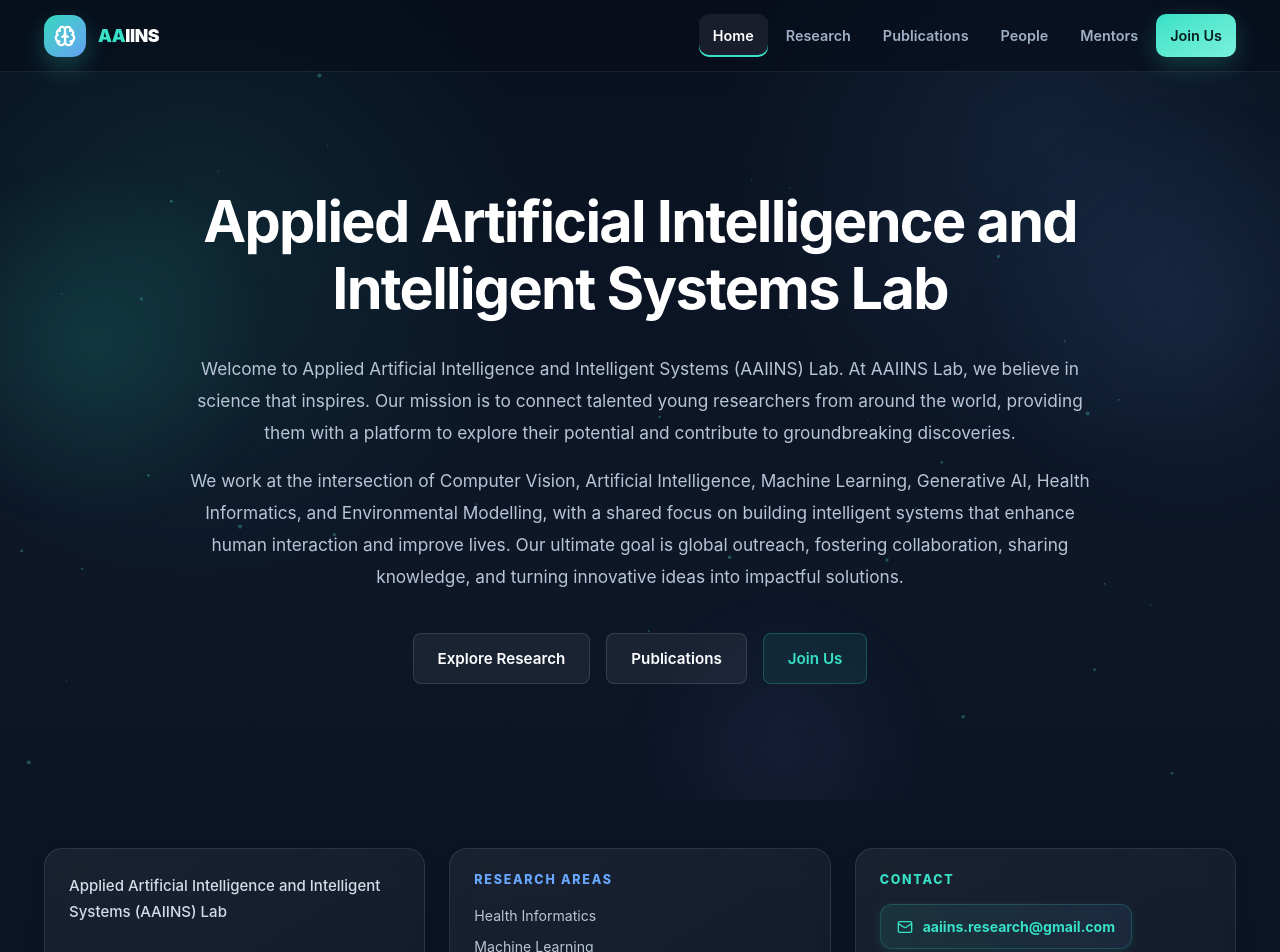
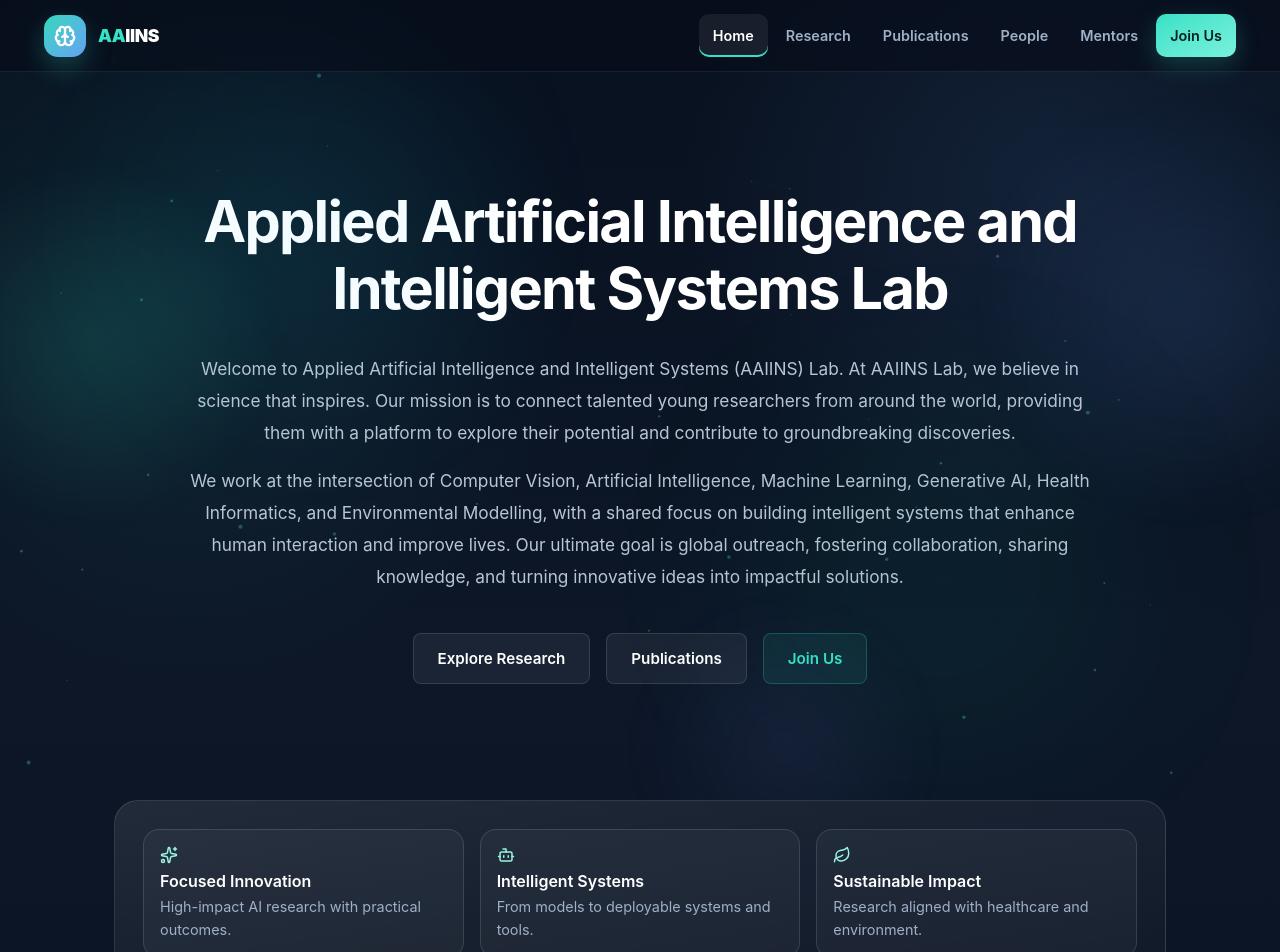
Before and after one commit to Abdu11ahMamun/aaiins, a React (Vite) app: page / in a window 1280 px wide. Shown: the top 952 px of the page. Built offline with nearby package versions, Linux system fonts and the light colour scheme.

Commit message:
feat: enhance Home and Mentors pages with new animations and interactive elements

```diff
--- a/src/pages/Home.jsx
+++ b/src/pages/Home.jsx
@@ -1,9 +1,23 @@
 import { Link } from 'react-router-dom';
 import { motion } from 'framer-motion';
+import { Sparkles, Bot, Leaf } from 'lucide-react';
 
 function Home() {
   return (
     <div className="relative z-[1] pt-[72px] min-h-screen">
+      <div className="pointer-events-none fixed inset-0 overflow-hidden opacity-35">
+        <motion.div
+          animate={{ x: [0, 80, 0], y: [0, -40, 0], scale: [1, 1.08, 1] }}
+          transition={{ duration: 16, repeat: Infinity, ease: 'easeInOut' }}
+          className="absolute left-[8%] top-[15%] h-[280px] w-[280px] rounded-full bg-sky-400/20 blur-[90px]"
+        />
+        <motion.div
+          animate={{ x: [0, -70, 0], y: [0, 50, 0], scale: [1, 1.1, 1] }}
+          transition={{ duration: 18, repeat: Infinity, ease: 'easeInOut' }}
+          className="absolute bottom-[12%] right-[10%] h-[320px] w-[320px] rounded-full bg-emerald-400/20 blur-[100px]"
+        />
+      </div>
+
       {/* Hero Section */}
       <section className="min-h-[calc(100vh-72px)] flex items-center py-20 px-0">
         <div className="max-w-[1100px] mx-auto px-6 w-full">
@@ -39,6 +53,39 @@ function Home() {
         </div>
       </section>
 
+      <section className="relative pb-24">
+        <div className="max-w-[1100px] mx-auto px-6">
+          <motion.div
+            initial={{ opacity: 0, y: 18 }}
+            whileInView={{ opacity: 1, y: 0 }}
+            viewport={{ once: true }}
+            className="rounded-[24px] border border-white/[0.12] bg-gradient-to-br from-white/[0.09] via-white/[0.05] to-white/[0.02] p-6 md:p-7"
+          >
+            <div className="grid grid-cols-1 md:grid-cols-3 gap-4">
+              {[
+                { icon: Sparkles, title: 'Focused Innovation', text: 'High-impact AI research with practical outcomes.' },
+                { icon: Bot, title: 'Intelligent Systems', text: 'From models to deployable systems and tools.' },
+                { icon: Leaf, title: 'Sustainable Impact', text: 'Research aligned with healthcare and environment.' },
+              ].map((item, i) => (
+                <motion.div
+                  key={item.title}
+                  initial={{ opacity: 0, y: 16 }}
+                  whileInView={{ opacity: 1, y: 0 }}
+                  viewport={{ once: true }}
+                  transition={{ duration: 0.45, delay: i * 0.08 }}
+                  whileHover={{ y: -3 }}
+                  className="rounded-[16px] border border-white/[0.12] bg-white/[0.04] p-4"
+                >
+                  <item.icon size={18} className="text-[#99f6e4] mb-2" />
+                  <h3 className="text-white font-semibold mb-1">{item.title}</h3>
+                  <p className="text-[#9fb0c7] text-[0.9rem] leading-[1.6]">{item.text}</p>
+                </motion.div>
+              ))}
+            </div>
+          </motion.div>
+        </div>
+      </section>
+
     </div>
   );
 }
--- a/src/pages/Mentors.jsx
+++ b/src/pages/Mentors.jsx
@@ -84,17 +84,17 @@ function Mentors() {
         <div className="absolute inset-0 translate-y-[4px] rounded-[26px] bg-black/25 blur-[2px]" />
         <motion.div
           animate={{
-            opacity: isHovered ? 1 : 0,
-            backgroundPosition: isHovered ? ['0% 50%', '100% 50%', '0% 50%'] : '0% 50%',
+            borderColor: isHovered
+              ? ['rgba(56,189,248,0.95)', 'rgba(167,139,250,0.95)', 'rgba(52,211,153,0.95)', 'rgba(56,189,248,0.95)']
+              : 'rgba(255,255,255,0.12)',
+            boxShadow: isHovered
+              ? ['0 0 0 1px rgba(56,189,248,0.35)', '0 0 0 1px rgba(167,139,250,0.35)', '0 0 0 1px rgba(52,211,153,0.35)', '0 0 0 1px rgba(56,189,248,0.35)']
+              : '0 0 0 0px rgba(0,0,0,0)',
           }}
           transition={{
-            opacity: { duration: 0.25 },
-            backgroundPosition: { duration: 2.2, ease: 'linear', repeat: isHovered ? Infinity : 0 },
+            borderColor: { duration: 1.8, ease: 'linear', repeat: isHovered ? Infinity : 0 },
+            boxShadow: { duration: 1.8, ease: 'linear', repeat: isHovered ? Infinity : 0 },
           }}
-          className="absolute inset-0 rounded-[26px] border border-transparent bg-[linear-gradient(#0f1726,#0f1726)_padding-box,linear-gradient(120deg,rgba(56,189,248,0.95),rgba(167,139,250,0.9),rgba(52,211,153,0.95),rgba(56,189,248,0.95))_border-box] bg-[length:220%_220%]"
-        />
-
-        <div
           className={`relative rounded-[26px] border border-white/[0.12] bg-[#0f1726]/95 p-6 backdrop-blur-[14px] ${
             featured ? 'lg:p-10' : ''
           }`}
@@ -179,7 +179,7 @@ function Mentors() {
               </div>
             </div>
           </div>
-        </div>
+        </motion.div>
       </motion.article>
     );
   };
```
